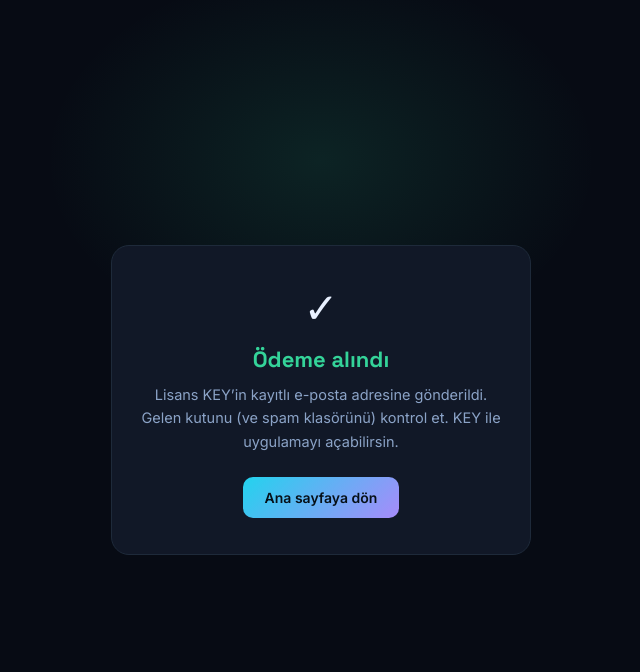
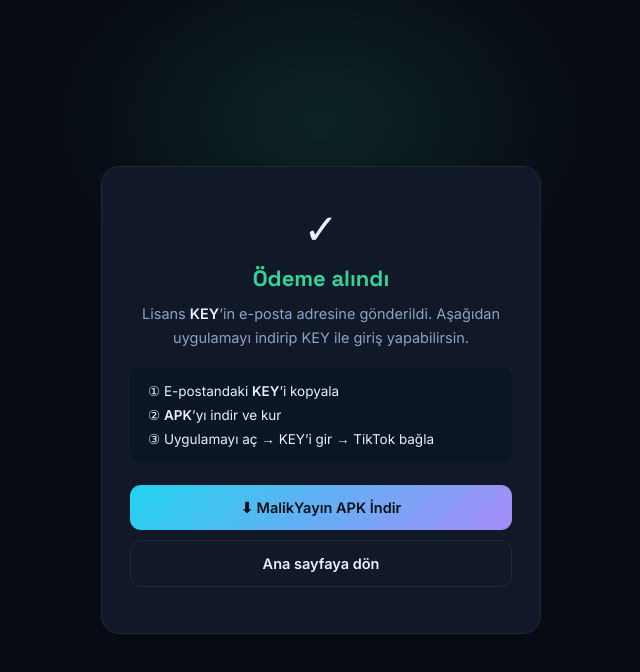
Before and after one commit to m47107491-netizen/Malik-Yayin, a website: page odeme-basarili.html in a window 1280 px wide. Shown: the whole page, without its empty margins (319-959 px from the left). Drawn offline with Linux system fonts and the light colour scheme.

Commit message:
Update odeme-basarili.html

```diff
--- a/odeme-basarili.html
+++ b/odeme-basarili.html
@@ -7,20 +7,39 @@
 <link rel="preconnect" href="https://fonts.googleapis.com">
 <link href="https://fonts.googleapis.com/css2?family=Space+Grotesk:wght@600;700&family=Inter:wght@400;500;600&display=swap" rel="stylesheet">
 <style>
-  :root{ --bg:#070B14; --card:#111827; --card-line:#1E2A3A; --ink:#E8F0FF; --muted:#8BA3C7; --cyan:#22D3EE; --violet:#A78BFA; --green:#34D399; }
+  :root{
+    --bg:#070B14; --card:#111827; --card-line:#1E2A3A; --ink:#E8F0FF; --muted:#8BA3C7;
+    --cyan:#22D3EE; --violet:#A78BFA; --green:#34D399;
+  }
   *{box-sizing:border-box;}
   body{
     margin:0; min-height:100vh; background:var(--bg); color:var(--ink); font-family:'Inter',sans-serif;
     display:flex; align-items:center; justify-content:center; padding:24px;
-    background-image: radial-gradient(500px 350px at 50% 20%, rgba(52,211,153,.12), transparent 55%);
+    background-image: radial-gradient(500px 350px at 50% 15%, rgba(52,211,153,.12), transparent 55%);
   }
-  .card{ max-width:420px; text-align:center; background:var(--card); border:1px solid var(--card-line); border-radius:18px; padding:36px 28px; }
-  .icon{ font-size:42px; margin-bottom:12px; }
+  .card{
+    max-width:440px; width:100%; text-align:center;
+    background:var(--card); border:1px solid var(--card-line); border-radius:18px; padding:36px 28px;
+  }
+  .icon{ font-size:42px; margin-bottom:10px; }
   h1{ font-family:'Space Grotesk',sans-serif; font-size:22px; margin:0 0 10px; color:var(--green); }
-  p{ color:var(--muted); font-size:14.5px; margin:0 0 24px; line-height:1.6; }
-  a{
-    display:inline-block; padding:12px 22px; border-radius:10px; font-weight:600; font-size:14px;
-    background:linear-gradient(135deg,var(--cyan),var(--violet)); color:#061018; text-decoration:none;
+  p{ color:var(--muted); font-size:14.5px; margin:0 0 18px; line-height:1.6; }
+  .steps{
+    text-align:left; background:#0C1524; border-radius:12px; padding:16px 18px;
+    margin:0 0 22px; font-size:13.5px; color:var(--ink);
+  }
+  .steps div{ margin-bottom:8px; }
+  .steps div:last-child{ margin-bottom:0; }
+  .btn{
+    display:inline-flex; align-items:center; justify-content:center; gap:8px;
+    width:100%; padding:14px; border-radius:11px; font-weight:700; font-size:14.5px;
+    text-decoration:none; margin-bottom:10px; border:none; cursor:pointer; font-family:inherit;
+  }
+  .btn-primary{
+    background:linear-gradient(135deg,var(--cyan),var(--violet)); color:#061018;
+  }
+  .btn-ghost{
+    background:transparent; border:1px solid var(--card-line); color:var(--ink);
   }
 </style>
 </head>
@@ -28,8 +47,16 @@
 <div class="card">
   <div class="icon">✓</div>
   <h1>Ödeme alındı</h1>
-  <p>Lisans KEY’in kayıtlı e-posta adresine gönderildi. Gelen kutunu (ve spam klasörünü) kontrol et. KEY ile uygulamayı açabilirsin.</p>
-  <a href="index.html">Ana sayfaya dön</a>
+  <p>Lisans <strong style="color:var(--ink)">KEY</strong>’in e-posta adresine gönderildi. Aşağıdan uygulamayı indirip KEY ile giriş yapabilirsin.</p>
+
+  <div class="steps">
+    <div>① E-postandaki <b>KEY</b>’i kopyala</div>
+    <div>② <b>APK</b>’yı indir ve kur</div>
+    <div>③ Uygulamayı aç → KEY’i gir → TikTok bağla</div>
+  </div>
+
+  <a class="btn btn-primary" href="/MalikYayin.apk" download="MalikYayin.apk">⬇ MalikYayın APK İndir</a>
+  <a class="btn btn-ghost" href="index.html">Ana sayfaya dön</a>
 </div>
 </body>
 </html>
```
